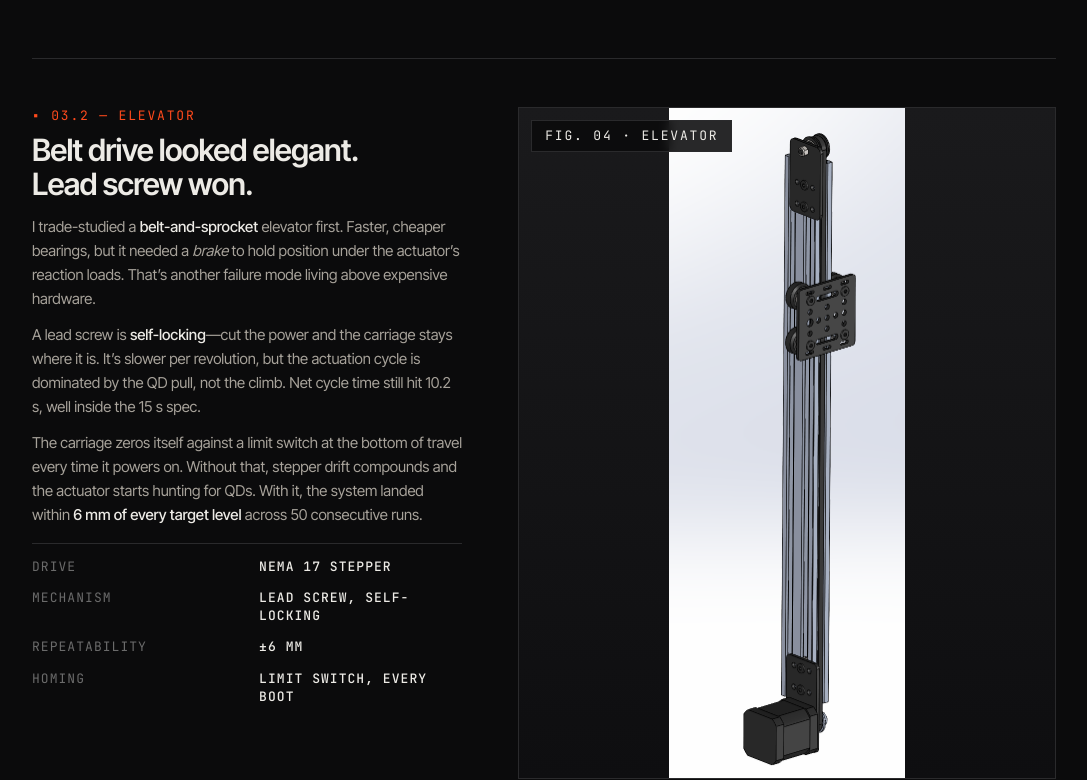
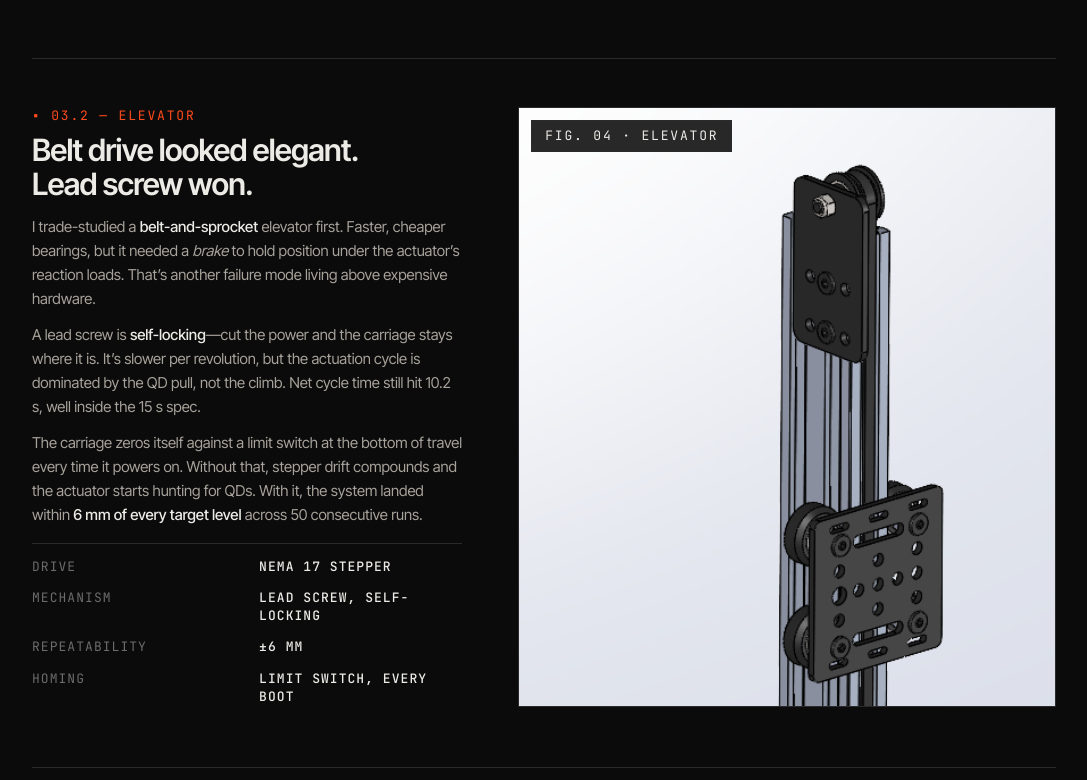
Before and after one commit to adit1843/AditsPortfolio, a plain HTML site: page projects/dell-liquid-cooled.html in a window 1280 px wide. Shown: the part 3403-4183 px from the top of the page, without its empty margins (96-1183 px from the left). Drawn offline with Linux system fonts and the light colour scheme.

Commit message:
Add max-height and aspect-ratio to elevator image

```diff
--- a/projects/dell-liquid-cooled.html
+++ b/projects/dell-liquid-cooled.html
@@ -750,7 +750,7 @@
   <!-- Elevator -->
   <div class="sub-row flip">
     <div class="sub-img">
-      <div class="imgframe tall">
+      <div class="imgframe tall" style="max-height: 600px; aspect-ratio: auto;">
         <span class="cap">FIG. 04 · Elevator</span>
         <img src="assets/dell/elevator-cad.png" alt="Lead-screw elevator CAD: linear rail, screw, stepper at base, mounting plate carrying the actuator." />
       </div>
```
